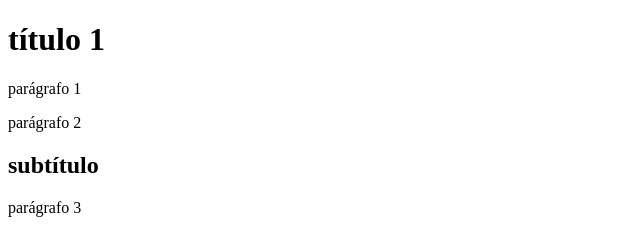
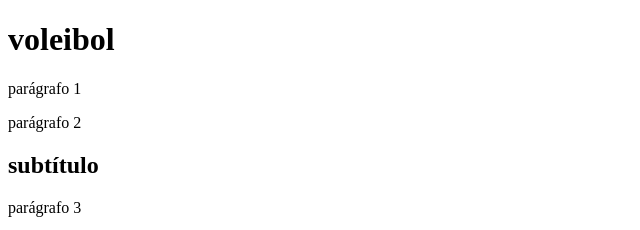
Before and after one commit to Allanax/Ceag, a plain HTML site: page index.html in a window 1280 px wide. Shown: the top 230 px of the page, without its empty margins (0-640 px from the left). Drawn offline with Linux system fonts and the light colour scheme.

Commit message:
Update index.html

```diff
--- a/index.html
+++ b/index.html
@@ -4,10 +4,10 @@
     <meta charset="UTF-8">
     <meta name="viewport" content="width=device-width, initial-scale=1.0">
     <title>Document</title>
-    <link real="stylesheet" href="
+    <link real="stylesheet" href="Allana.css">
 </head>
 <body>
-    <h1>título 1</h1>
+    <h1>voleibol </h1>
     <p>parágrafo 1</p>
     <p>parágrafo 2</p>
     <H2>subtítulo</H2>
```
